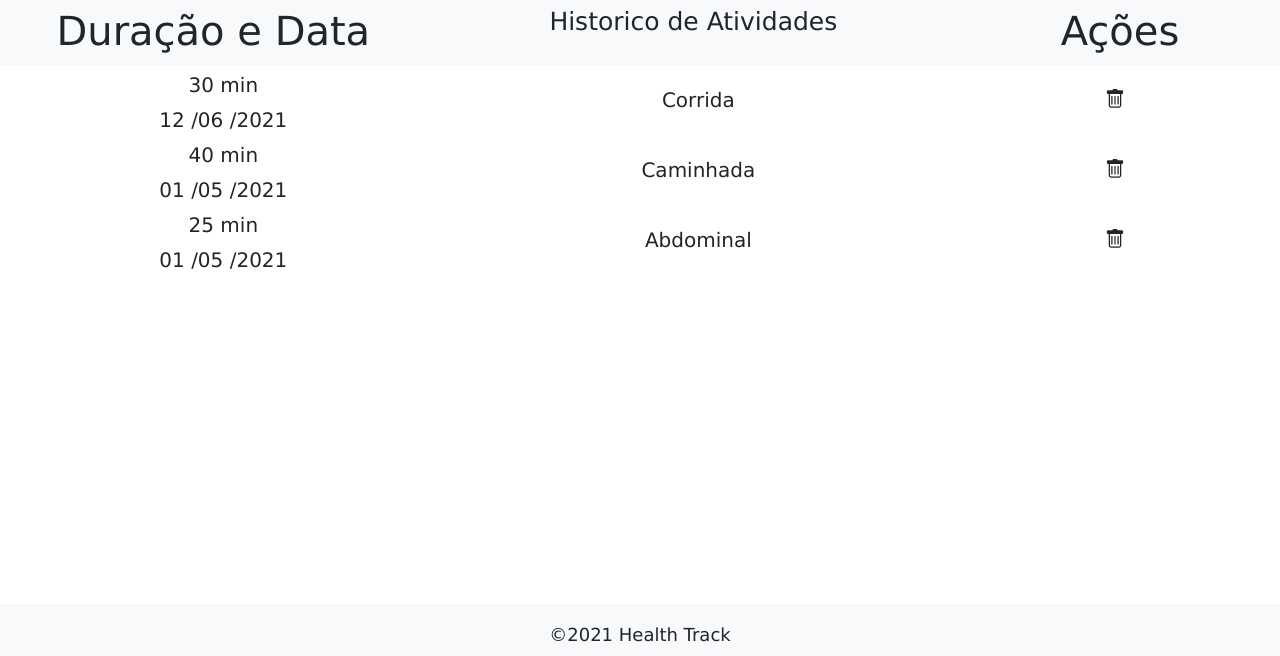
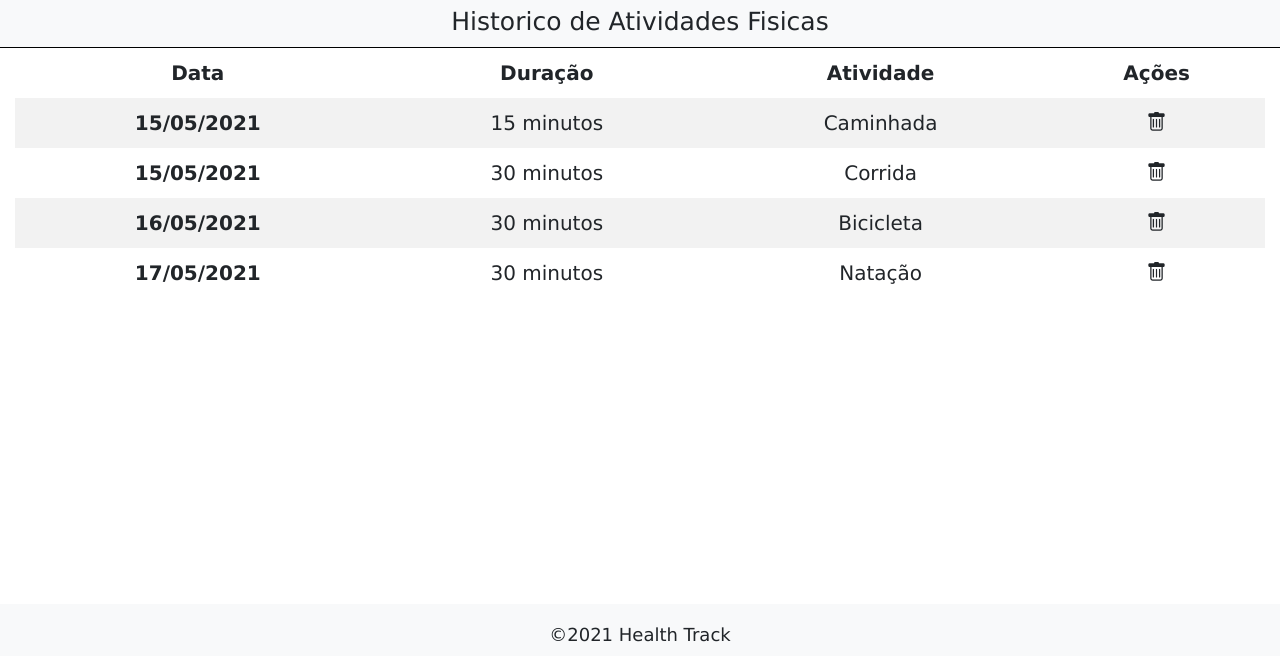
Before and after one commit to ThiagoSR27/Health_Track, a plain HTML site: page html/historico_atividades.htm in a window 1280 px wide. Shown: the part 144-800 px from the top of the page. Drawn offline with nearby package versions, Linux system fonts and the light colour scheme.

Commit message:
troca das div's por tabela no historico de atividades

```diff
--- a/css/style.css
+++ b/css/style.css
@@ -14,6 +14,17 @@
     font-size: 18px;
 }
 
+.div-title{
+    border-bottom: 1px solid black;
+}
+
+.btn{
+    border-radius: 50px;
+    width: 100%;
+    max-width: 225px;
+}
+
+
 /*css tela de login*/
 
 img#logo{
@@ -22,11 +33,7 @@ img#logo{
 
 }
 
-.btn{
-    border-radius: 50px;
-    width: 100%;
-    max-width: 225px;
-}
+
 
 /*css tela de cadastro*/
 
@@ -43,7 +50,7 @@ img#logo{
     border: 2px solid black;
 }
 
-/*css tela principal*/
+/*css barra de menu*/
 
 
 .nick-nav{
@@ -70,13 +77,8 @@ a.nav-link{
 
 /*Tela de historico de atividades*/
 
-.teste{
-    width: 100%;
-}
-
 .hist-title{
     font-size: 25px;
-
 }
 
 
--- a/html/historico_atividades.htm
+++ b/html/historico_atividades.htm
@@ -69,81 +69,81 @@
             </div>
         </nav>
 
+        <div class=" div-title bg-light text-dark mt-auto">
+
+            <div class="container-fluid">
+
+                <h1 class="hist-title">Historico de Atividades Fisicas</h1>
+
+            </div>
+
+        </div>
+
     </header>
 
     <main class="container-fluid">
 
-        <div class=" row hist-title bg-light text-dark">
-            <h2 class="hist-comp col-4">Duração e Data</h2>
-            <h1 class="hist-title col-5">Historico de Atividades</h1>
-            <h2 class="hist-comp col-3 ">Ações</h2>
+
+        <div class="table-responsive-sm">
+
+            <table class="table table-borderless table-striped">
+
+                <thead>
+
+                    <tr>
+
+                        <th scope="col">Data</th>
+                        <th scope="col">Duração</th>
+                        <th scope="col">Atividade</th>
+                        <th scope="col">Ações</th>
+
+                    </tr>
+
+                </thead>
+
+                <tbody>
+
+                    <tr>
+
+                        <th scope="row">15/05/2021</th>
+                        <td>15 minutos</td>
+                        <td>Caminhada</td>
+                        <td><i class="bi bi-trash col-12 col-sm-12 pt-3 del-icon"></i></td>
+
+                    </tr>
+
+                    <tr>
+
+                        <th scope="row">15/05/2021</th>
+                        <td>30 minutos</td>
+                        <td>Corrida</td>
+                        <td><i class="bi bi-trash col-12 col-sm-12 pt-3 del-icon"></i></td>
+
+                    </tr>
+
+                    <tr>
+
+                        <th scope="row">16/05/2021</th>
+                        <td>30 minutos</td>
+                        <td>Bicicleta</td>
+                        <td><i class="bi bi-trash col-12 col-sm-12 pt-3 del-icon"></i></td>
+
+                    </tr>
+
+                    <tr>
+
+                        <th scope="row">17/05/2021</th>
+                        <td>30 minutos</td>
+                        <td>Natação</td>
+                        <td><i class="bi bi-trash col-12 col-sm-12 pt-3 del-icon"></i></td>
+
+                    </tr>
+
+                </tbody>
+
+            </table>
+
         </div>
-
-        <div class="row cartao-atv-top">
-
-            <div class="row col-4 mx-2 pt-1">
-                <label for="duração" class="col-12 col-sm-12">30 min</label>
-                <label for="data" class="col-12 col-sm-12 pt-1">12 /06 /2021</label>
-
-            </div>
-
-            <div class="row atv-fisica col-5">
-
-                <label for="exercicio" class="col-12 col-sm-12 pt-3">Corrida</label>
-
-            </div>
-
-            <div class="row btn-acoes col-3 mx-1">
-
-                <i class="bi bi-trash col-12 col-sm-12 pt-3 del-icon"></i>
-
-            </div>
-        </div>
-
-        <div class="row cartao-atv">
-
-            <div class="row col-4 mx-2 pt-1">
-                <label for="duração" class="col-12 col-sm-12">40 min</label>
-                <label for="data" class="col-12 col-sm-12 pt-1">01 /05 /2021</label>
-
-            </div>
-
-            <div class="row atv-fisica col-5">
-
-                <label for="exercicio" class="col-12 col-sm-12 pt-3">Caminhada</label>
-
-            </div>
-
-            <div class="row btn-acoes col-3 mx-1">
-
-                <i class="bi bi-trash col-12 col-sm-12 pt-3 del-icon"></i>
-
-            </div>
-        </div>
-
-        <div class="row cartao-atv">
-
-            <div class="row col-4 mx-2 pt-1">
-                <label for="duração" class="col-12 col-sm-12">25 min</label>
-                <label for="data" class="col-12 col-sm-12 pt-1">01 /05 /2021</label>
-
-            </div>
-
-            <div class="row atv-fisica col-5">
-
-                <label for="exercicio" class="col-12 col-sm-12 pt-3">Abdominal</label>
-
-            </div>
-
-            <div class="row btn-acoes col-3 mx-1">
-
-                <i class="bi bi-trash col-12 col-sm-12 pt-3 del-icon"></i>
-
-            </div>
-        </div>
-
-
-
 
     </main>
 
```
